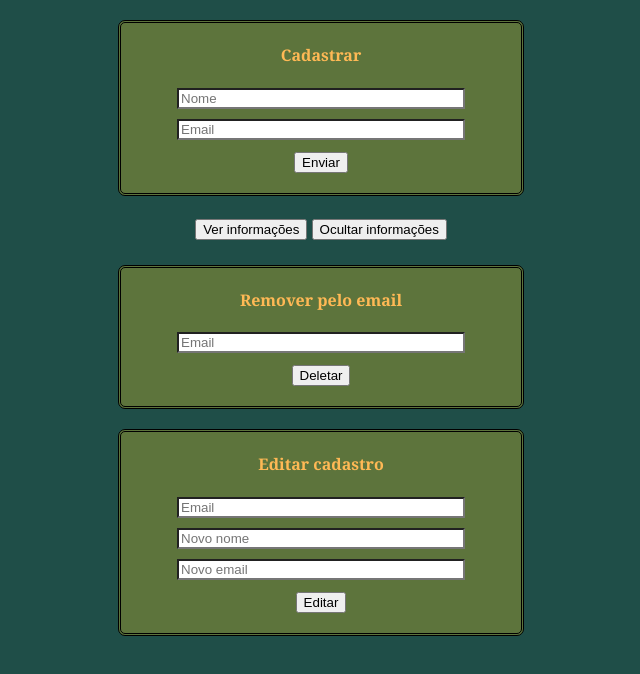
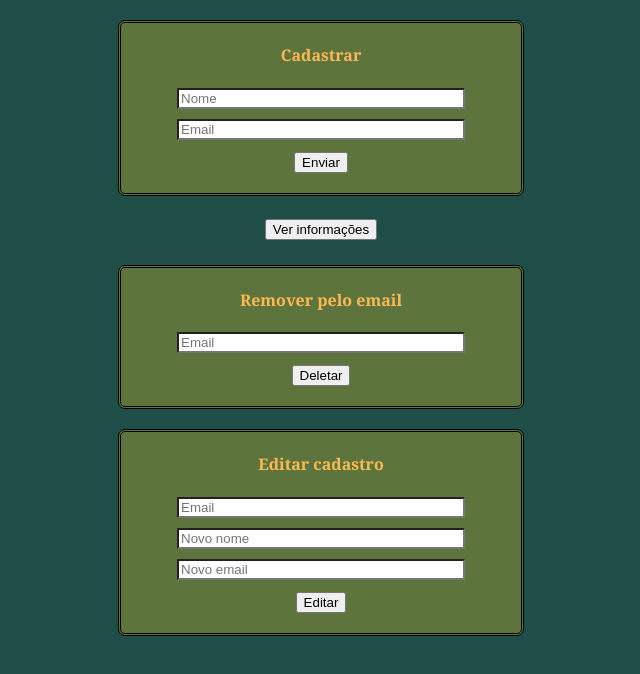
Before and after one commit to rodericussilva/simple-local-crud, a website: page index.html in a window 1280 px wide. Shown: the whole page, without its empty margins (319-959 px from the left). Drawn offline with Linux system fonts and the light colour scheme.

Commit message:
Update index.html
Add display none in btn

```diff
--- a/index.html
+++ b/index.html
@@ -17,7 +17,7 @@
 
     <div id="displayData" style="display: none;"></div>
     <button class= "btn" type="button" onclick="showDatas()">Ver informações</button>
-    <button id="btnHide" class= "btn" type="button" onclick="hideDatas()">Ocultar informações</button>
+    <button id="btnHide" class= "btn" type="button" onclick="hideDatas()" style="display: none;">Ocultar informações</button>
 
     <form class="form">
         <h4>Remover pelo email</h4>
```
